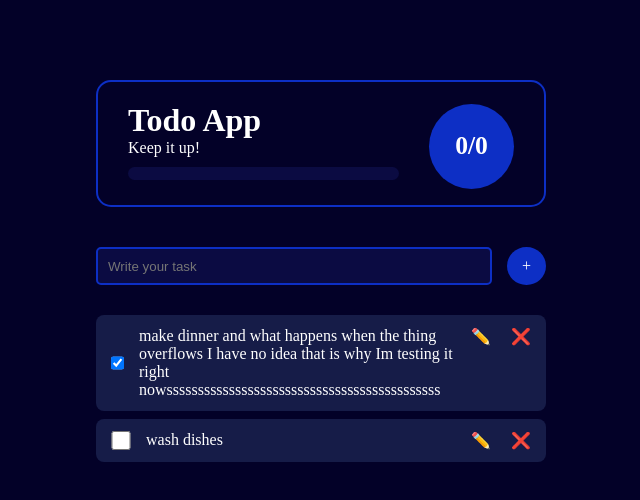
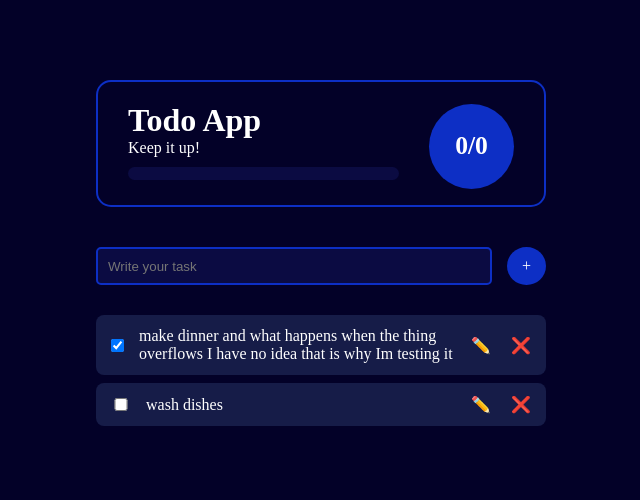
Before and after one commit to devkotarojan/react-fullstack, a React (Vite) app in the folder frontend/: page / in a window 1280 px wide. Shown: the top 500 px of the page, without its empty margins (319-959 px from the left). Built offline with nearby package versions, Linux system fonts and the light colour scheme.

Commit message:
finalized css

```diff
--- a/frontend/src/App.css
+++ b/frontend/src/App.css
@@ -85,11 +85,17 @@
   padding-bottom: 12px;
   padding-left: 15px;
   padding-right: 15px;
+  align-items: center;
 }
 .single-todo input:nth-child(1) {
   width: 20px;
   margin-right: 15px;
 }
+.single-todo p:nth-child(2) {
+  overflow-wrap: anywhere;
+  min-width: 0;
+  margin-right: 8px;
+}
 .single-todo p:nth-child(3) {
   margin-left: auto;
   margin-right: 20px;
--- a/frontend/src/App.jsx
+++ b/frontend/src/App.jsx
@@ -36,7 +36,7 @@ function TodoInputBox() {
 
 function TodoList() {
   const todoList = [{
-    text: "make dinner and what happens when the thing overflows I have no idea that is why Im testing it right nowssssssssssssssssssssssssssssssssssssssssssss",
+    text: "make dinner and what happens when the thing overflows I have no idea that is why Im testing it",
     isCompleted: true,
     id: crypto.randomUUID()
   },{
```
